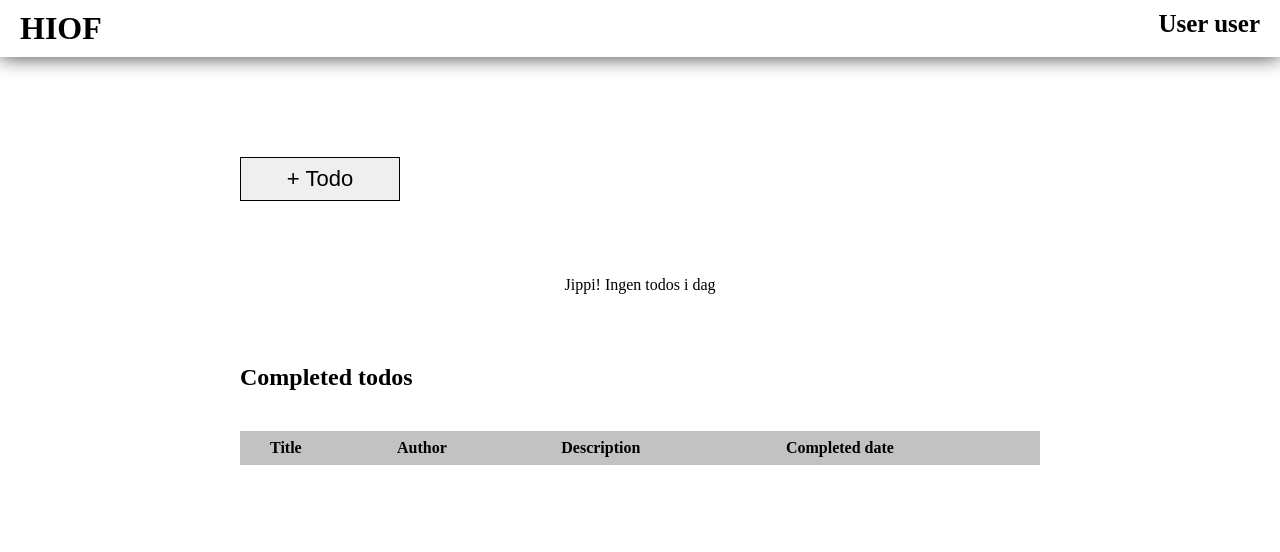
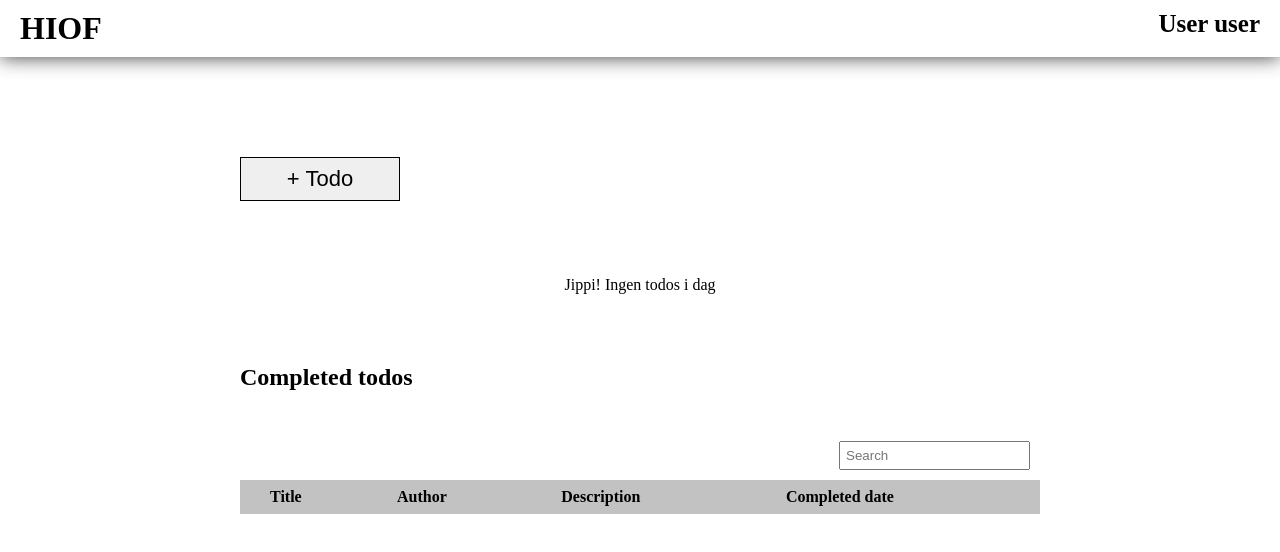
Before and after one commit to JoakimAa/Oppgaver-til-Webapplikasjoner, a React app in the folder Oppgave_Leksjon_6/: page / in a window 1280 px wide. Shown: the top 552 px of the page. Built offline with nearby package versions, Linux system fonts and the light colour scheme.

Commit message:
Added search

```diff
--- a/Oppgave_Leksjon_6/src/components/CompletedList.jsx
+++ b/Oppgave_Leksjon_6/src/components/CompletedList.jsx
@@ -1,9 +1,24 @@
-import React from 'react';
+import React, { useState } from 'react';
 import CompletedListItem from './CompletedListItem.jsx';
+import Search from './Search.jsx';
 
-const CompletedList = ({ todosCompleted }) => (
+const CompletedList = ({ todosCompleted }) => {
+  const [search, setSearch] = useState('');
+
+  const handleSearch = (e) => {
+    setSearch(e.target.value);
+  };
+
+  const todoCompletedFiltered = todosCompleted.filter((todo) =>
+    todo.title.toLocaleLowerCase().includes(search)
+  );
+
+  const todoCompletedPrint = search ? todoCompletedFiltered : todosCompleted;
+
+  return (
     <>
       <h2 id="completedTodo">Completed todos</h2>
+      <Search search={search} handleSearch={handleSearch} />
       <table id="completedTodoTable">
         <thead>
           <tr>
@@ -14,14 +29,18 @@ const CompletedList = ({ todosCompleted }) => (
           </tr>
         </thead>
         <tbody>
-        {todosCompleted &&
-          todosCompleted.length > 0 &&
-          todosCompleted.map((todoCompleted) => (
-            <CompletedListItem todoCompleted={todoCompleted} />
+          {todoCompletedPrint &&
+            todoCompletedPrint.length > 0 &&
+            todoCompletedPrint.map((todoCompleted) => (
+              <CompletedListItem
+                todoCompleted={todoCompleted}
+                key={todoCompleted.id}
+              />
             ))}
         </tbody>
       </table>
     </>
   );
+};
 
 export default CompletedList;
--- a/Oppgave_Leksjon_6/src/components/Main.jsx
+++ b/Oppgave_Leksjon_6/src/components/Main.jsx
@@ -34,5 +34,4 @@ const Main = ({
   </>
 );
 
-// TODO: Add plus symbol
 export default Main;
--- a/Oppgave_Leksjon_6/src/components/Modal.jsx
+++ b/Oppgave_Leksjon_6/src/components/Modal.jsx
@@ -1,4 +1,4 @@
-import React, { useState } from 'react';
+import React from 'react';
 
 const Modal = ({
   todoTitle,
--- a/Oppgave_Leksjon_6/src/components/Search.jsx
+++ b/Oppgave_Leksjon_6/src/components/Search.jsx
@@ -1,7 +1,18 @@
 import React from 'react';
 
-const Search = () => (
-
+const Search = ({search, handleSearch}) => (
+  <>
+    <div id="search">
+      <input
+        type="text"
+        name="inpSearch"
+        id="inpSearch"
+        placeholder="Search"
+        onChange={handleSearch}
+        value={search}
+      />
+    </div>
+  </>
 );
 
 export default Search;
--- a/Oppgave_Leksjon_6/src/components/Title.jsx
+++ b/Oppgave_Leksjon_6/src/components/Title.jsx
@@ -1,7 +1,5 @@
 import React from 'react';
 
-const Title = () => (
-
-);
+const Title = ({ title }) => <h2>{title}</h2>;
 
 export default Title;
--- a/Oppgave_Leksjon_6/src/components/TodoCard.jsx
+++ b/Oppgave_Leksjon_6/src/components/TodoCard.jsx
@@ -1,8 +1,9 @@
 import React from 'react';
+import Title from './Title';
 
 const TodoCard = ({ todo, removeTodo, addTodoCardToCompletedList }) => (
   <article>
-    <h2>{todo.title}</h2>
+    <Title title={todo.title} />
     <p>{todo.description}</p>
     <div className="buttonFlex">
       <button
--- a/Oppgave_Leksjon_6/style.scss
+++ b/Oppgave_Leksjon_6/style.scss
@@ -2,6 +2,19 @@
     padding: 0px;
     margin: auto;
 }
+
+#search {
+    display: flex;
+    flex-flow: row;
+    justify-content: flex-end;
+
+    label, input {
+        margin: 10px;
+        padding: 5px;
+    }
+}
+
+
 
 #hiof {
     padding: 10px 0px 10px 20px;
```
Also changed, not shown: Oppgave_Leksjon_6/.eslintrc.json. Lines whose indentation alone changed are shown as unchanged.
